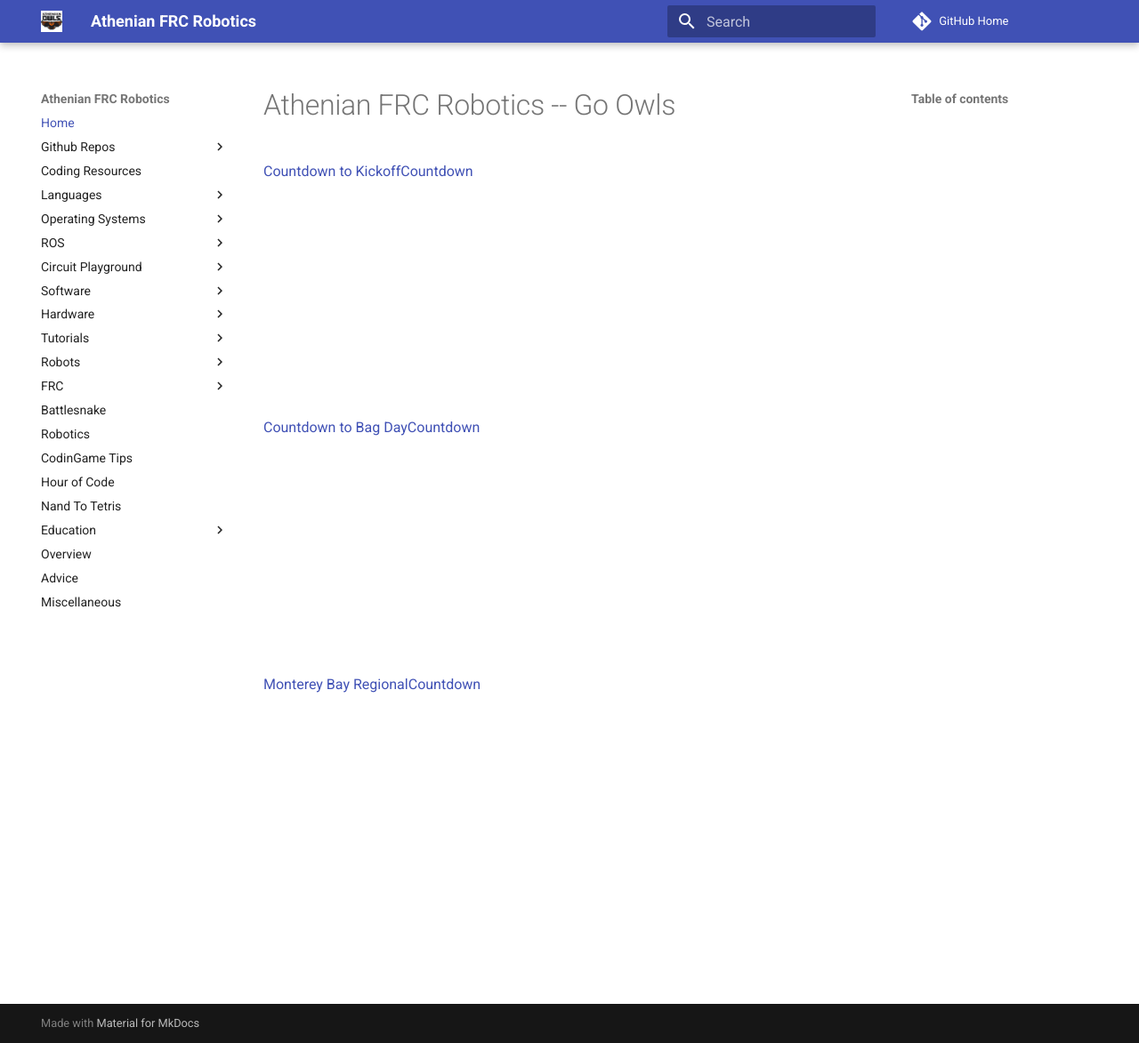
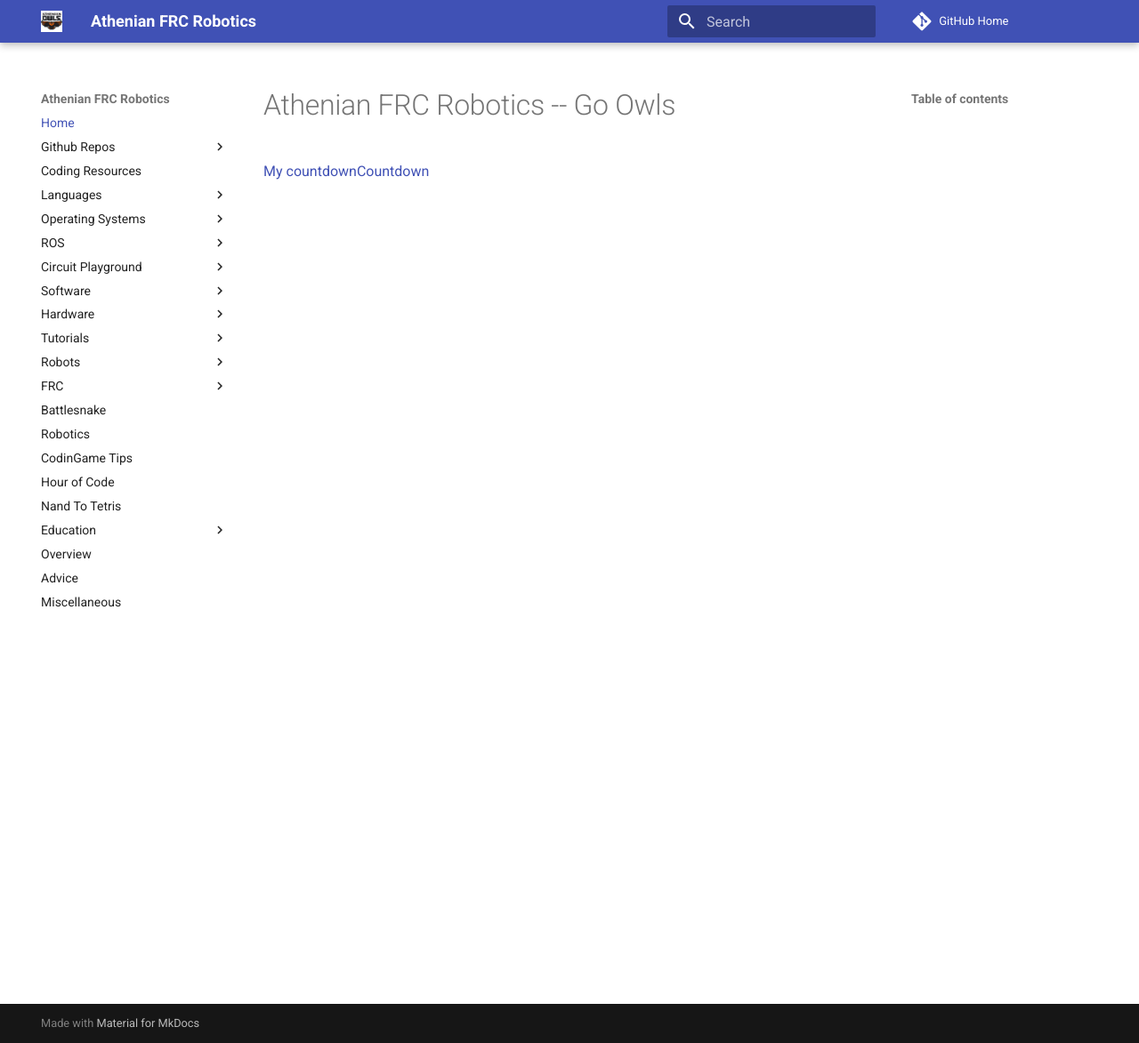
Before and after one commit to athenian-robotics/athenian-robotics-mkdocs, an MkDocs documentation site: the page built from docs/index.md, in a window 1280 px wide and 1173 px high. Shown: the whole window at 89% size. Built offline with MkDocs 1.6.1 and Material for MkDocs 9.7.7, drawn with Linux system fonts in a browser that asks for light colours; comment, search, counter and statistics services are not loaded; part of the change alters nothing that is shown.

```diff
--- a/docs/index.md
+++ b/docs/index.md
@@ -1,14 +1,5 @@
 # Athenian FRC Robotics -- Go Owls
 
-<div data-type="countdown" data-id="791124" class="tickcounter" style="width: 100%; position: relative; padding-bottom: 25%"><a href="//www.tickcounter.com/countdown/791124/countdown-to-kickoff" title="Countdown to Kickoff">Countdown to Kickoff</a><a href="//www.tickcounter.com/" title="Countdown">Countdown</a></div><script>(function(d, s, id) { var js, pjs = d.getElementsByTagName(s)[0]; if (d.getElementById(id)) return; js = d.createElement(s); js.id = id; js.src = "//www.tickcounter.com/static/js/loader.js"; pjs.parentNode.insertBefore(js, pjs); }(document, "script", "tickcounter-sdk"));</script>
+<div data-type="countdown" data-id="1452661" class="tickcounter" style="width: 100%; position: relative; padding-bottom: 25%"><a href="//www.tickcounter.com/countdown/1452661/my-countdown" title="Countdown to Kickoff">My countdown</a><a href="//www.tickcounter.com/" title="Countdown">Countdown</a></div><script>(function(d, s, id) { var js, pjs = d.getElementsByTagName(s)[0]; if (d.getElementById(id)) return; js = d.createElement(s); js.id = id; js.src = "//www.tickcounter.com/static/js/loader.js"; pjs.parentNode.insertBefore(js, pjs); }(document, "script", "tickcounter-sdk"));</script>
 
 ##
-
-<div data-type="countdown" data-id="709342" class="tickcounter" style="width: 100%; position: relative; padding-bottom: 25%"><a href="//www.tickcounter.com/countdown/709342/countdown-to-bag-day" title="Countdown to Bag Day">Countdown to Bag Day</a><a href="//www.tickcounter.com/" title="Countdown">Countdown</a></div><script>(function(d, s, id) { var js, pjs = d.getElementsByTagName(s)[0]; if (d.getElementById(id)) return; js = d.createElement(s); js.id = id; js.src = "//www.tickcounter.com/static/js/loader.js"; pjs.parentNode.insertBefore(js, pjs); }(document, "script", "tickcounter-sdk"));</script>
-
-##
-
-<div data-type="countdown" data-id="791253" class="tickcounter" style="width: 100%; position: relative; padding-bottom: 25%"><a href="//www.tickcounter.com/countdown/791253/monterey-bay-regional" title="Monterey Bay Regional">Monterey Bay Regional</a><a href="//www.tickcounter.com/" title="Countdown">Countdown</a></div><script>(function(d, s, id) { var js, pjs = d.getElementsByTagName(s)[0]; if (d.getElementById(id)) return; js = d.createElement(s); js.id = id; js.src = "//www.tickcounter.com/static/js/loader.js"; pjs.parentNode.insertBefore(js, pjs); }(document, "script", "tickcounter-sdk"));</script>
-
-##
-##
```
